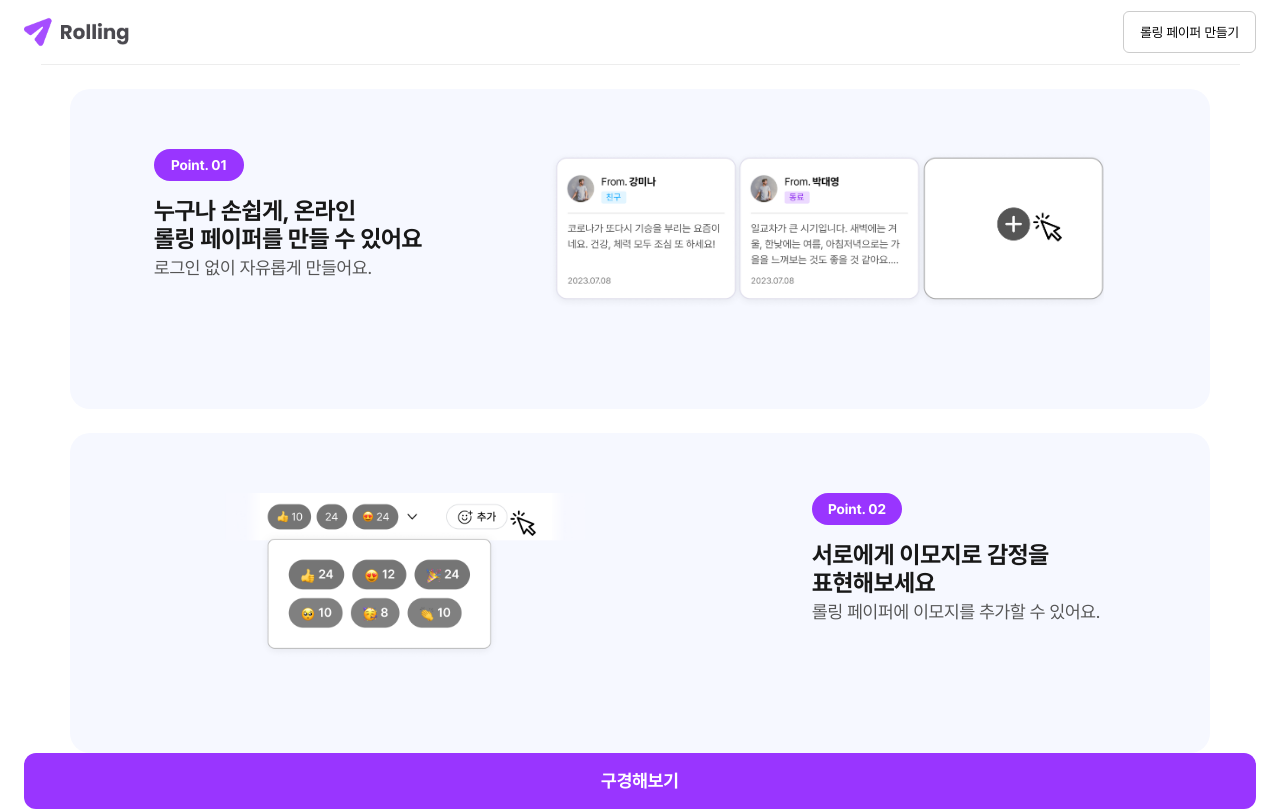
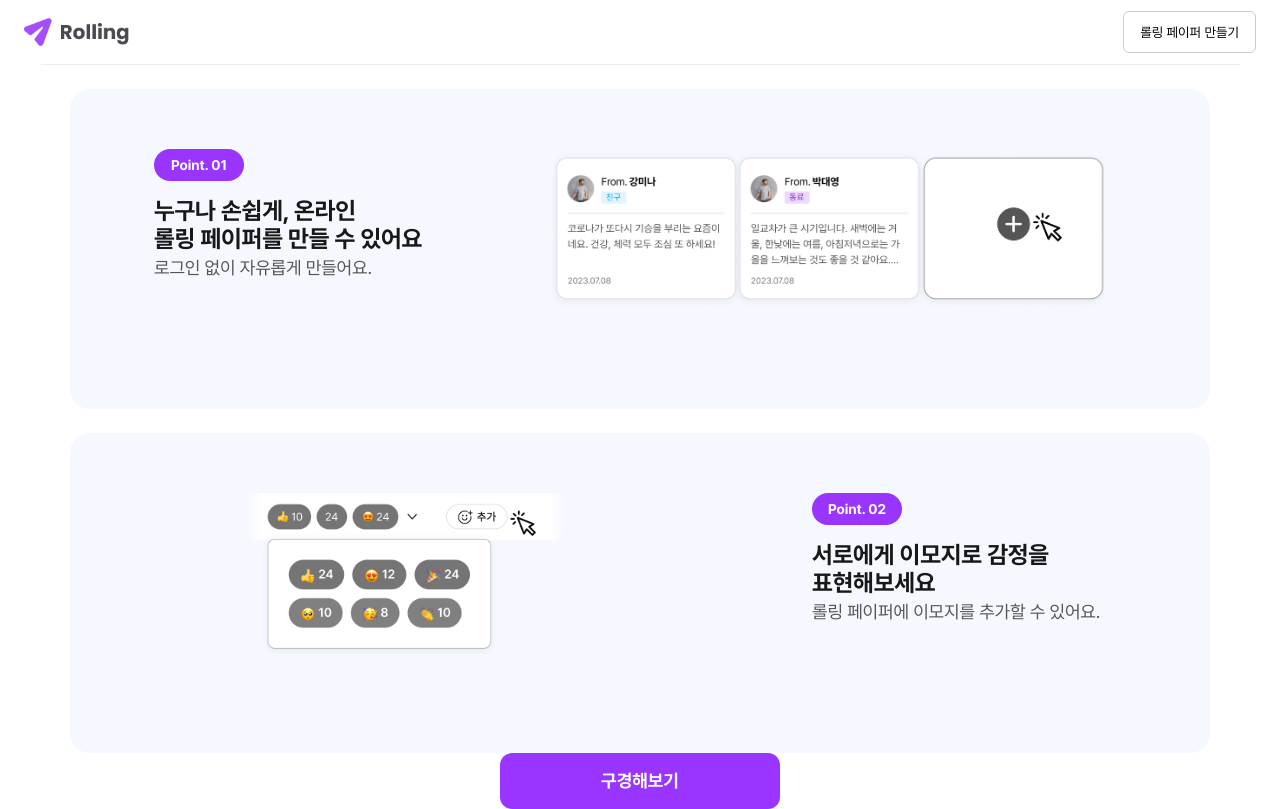
Before and after one commit to Rolligo/rolling, a React (Create React App) app: page / in a window 1280 px wide. Built offline with nearby package versions, Linux system fonts and the light colour scheme.

Commit message:
feat: 화면 크기에 따라 primary  버튼 width 자동으로 반응형으로 변할 수 있도록 수정

```diff
--- a/src/components/StyledButtons/PrimaryButton/PrimaryButton.style.js
+++ b/src/components/StyledButtons/PrimaryButton/PrimaryButton.style.js
@@ -1,5 +1,6 @@
 import styled, { css } from "styled-components";
 import { COLORS } from "styles/palette";
+import { onPc, onTablet } from "styles/mediaQuery";
 
 const COLORS_OF_STATS = {
   enabled: COLORS.PURPLE_600, // default(enabled) 색상
@@ -48,4 +49,8 @@ export const ButtonContainer = styled.button`
   &:focus {
     background-color: ${COLORS_OF_STATS.focus};
   }
+
+  ${onPc} {
+    width: 28rem;
+  }
 `;
```
